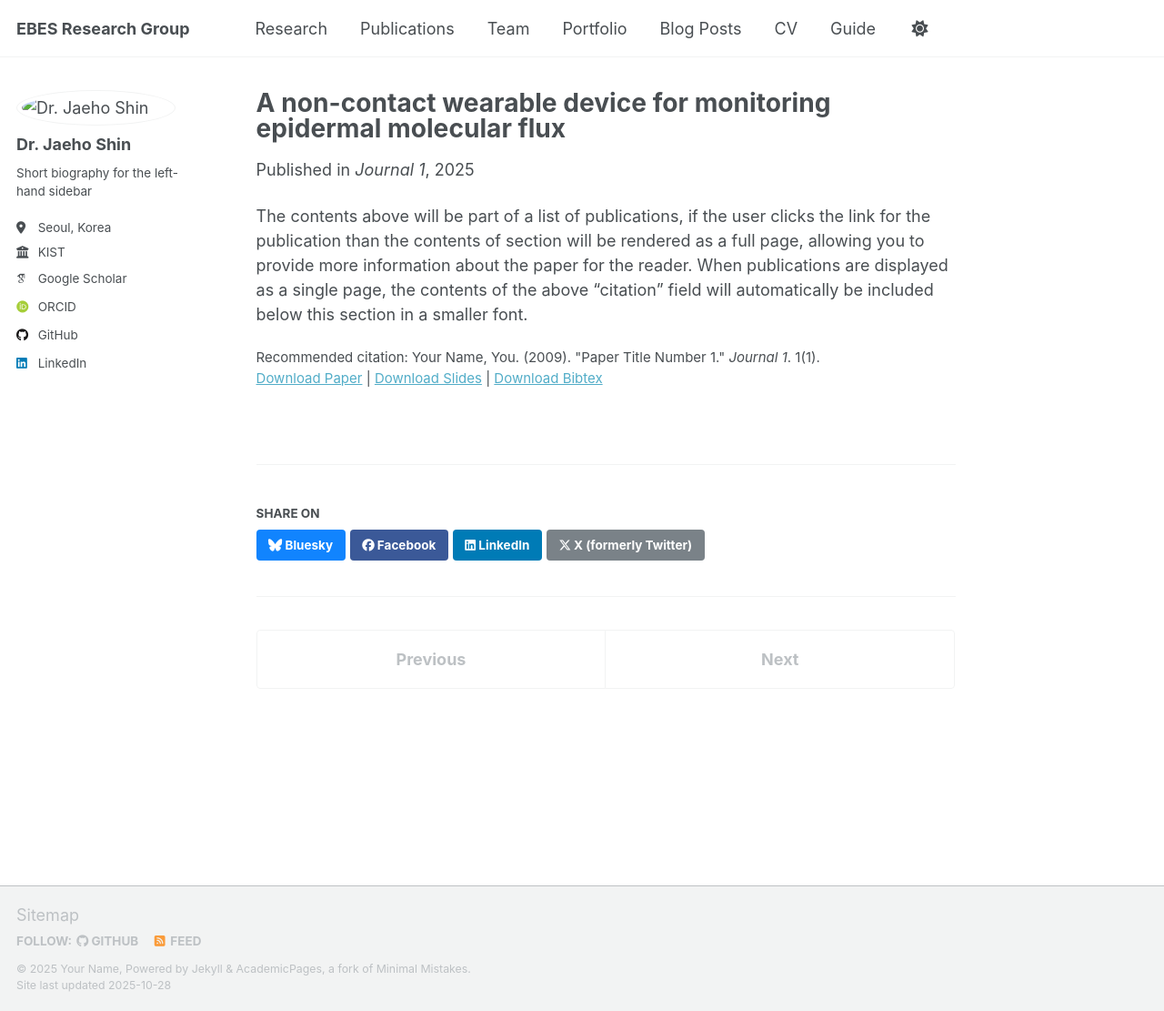
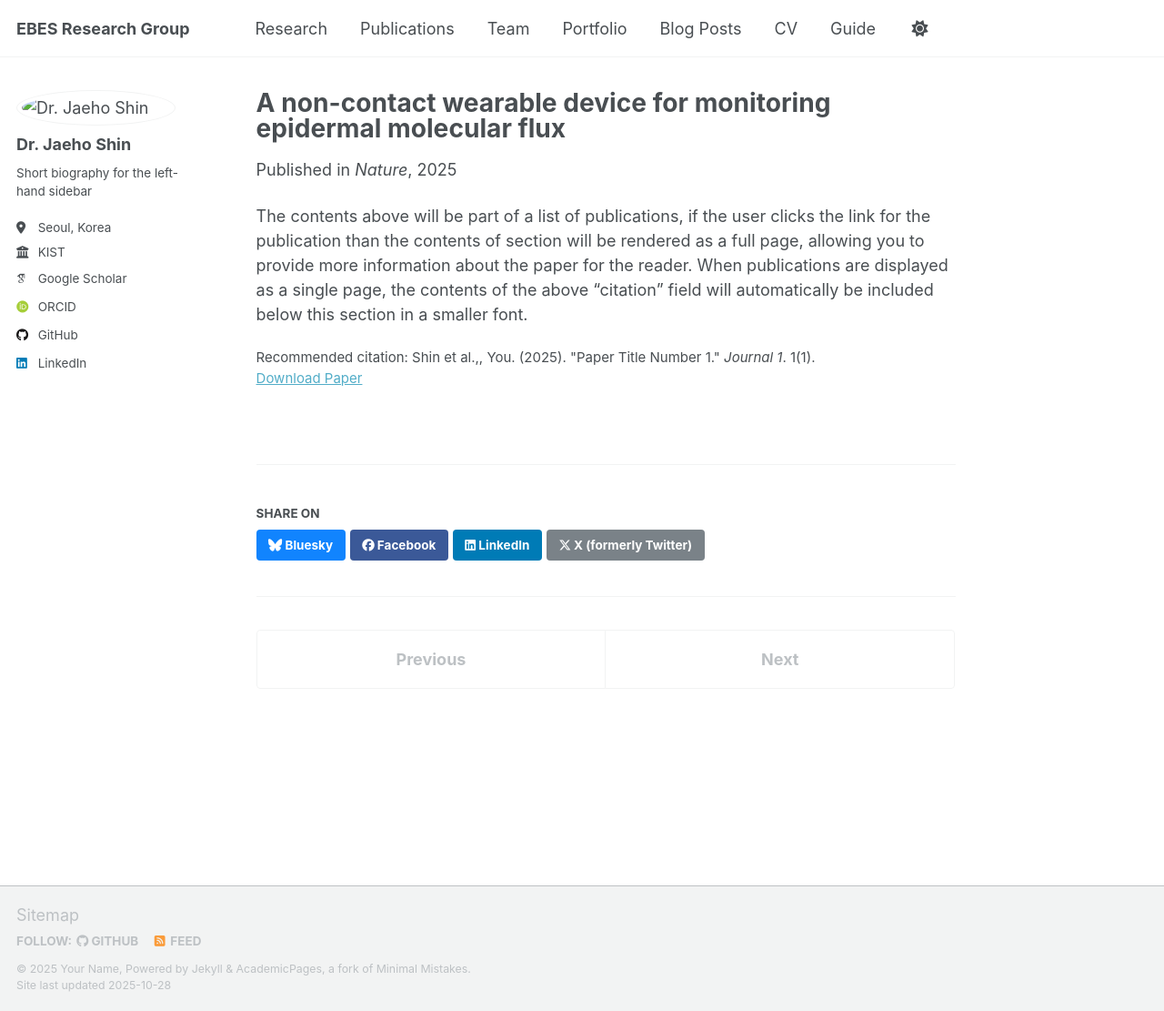
Before and after one commit to JaehoShin84/EBES-Group, a Jekyll site: the page built from _publications/2009-10-01-paper-title-number-1.md, in a window 1280 px wide and 1111 px high. Shown: the whole window at 91% size. Built offline with Jekyll 4.4.1, drawn with Linux system fonts in a browser that asks for light colours; some web fonts are replaced; a script that is not in the unit is left out.

Commit message:
Update 2009-10-01-paper-title-number-1.md

```diff
--- a/_publications/2009-10-01-paper-title-number-1.md
+++ b/_publications/2009-10-01-paper-title-number-1.md
@@ -3,12 +3,12 @@ title: "A non-contact wearable device for monitoring epidermal molecular flux"
 collection: publications
 category: manuscripts
 permalink: /publication/2009-10-01-paper-title-number-1
-excerpt: 'This paper is about the number 1. The number 2 is left for future work.'
+excerpt: 'This paper showcases a satandalone system for accurate measurement of epidermal fluxes of gaseous substances.'
 date: 2025-04-10
-venue: 'Journal 1'
-slidesurl: 'https://academicpages.github.io/files/slides1.pdf'
-paperurl: 'https://academicpages.github.io/files/paper1.pdf'
-bibtexurl: 'https://academicpages.github.io/files/bibtex1.bib'
-citation: 'Your Name, You. (2009). &quot;Paper Title Number 1.&quot; <i>Journal 1</i>. 1(1).'
+venue: 'Nature'
+
+paperurl: 'https://www.nature.com/articles/s41586-025-08825-2'
+
+citation: 'Shin et al.,, You. (2025). &quot;Paper Title Number 1.&quot; <i>Journal 1</i>. 1(1).'
 ---
 The contents above will be part of a list of publications, if the user clicks the link for the publication than the contents of section will be rendered as a full page, allowing you to provide more information about the paper for the reader. When publications are displayed as a single page, the contents of the above "citation" field will automatically be included below this section in a smaller font.
```
